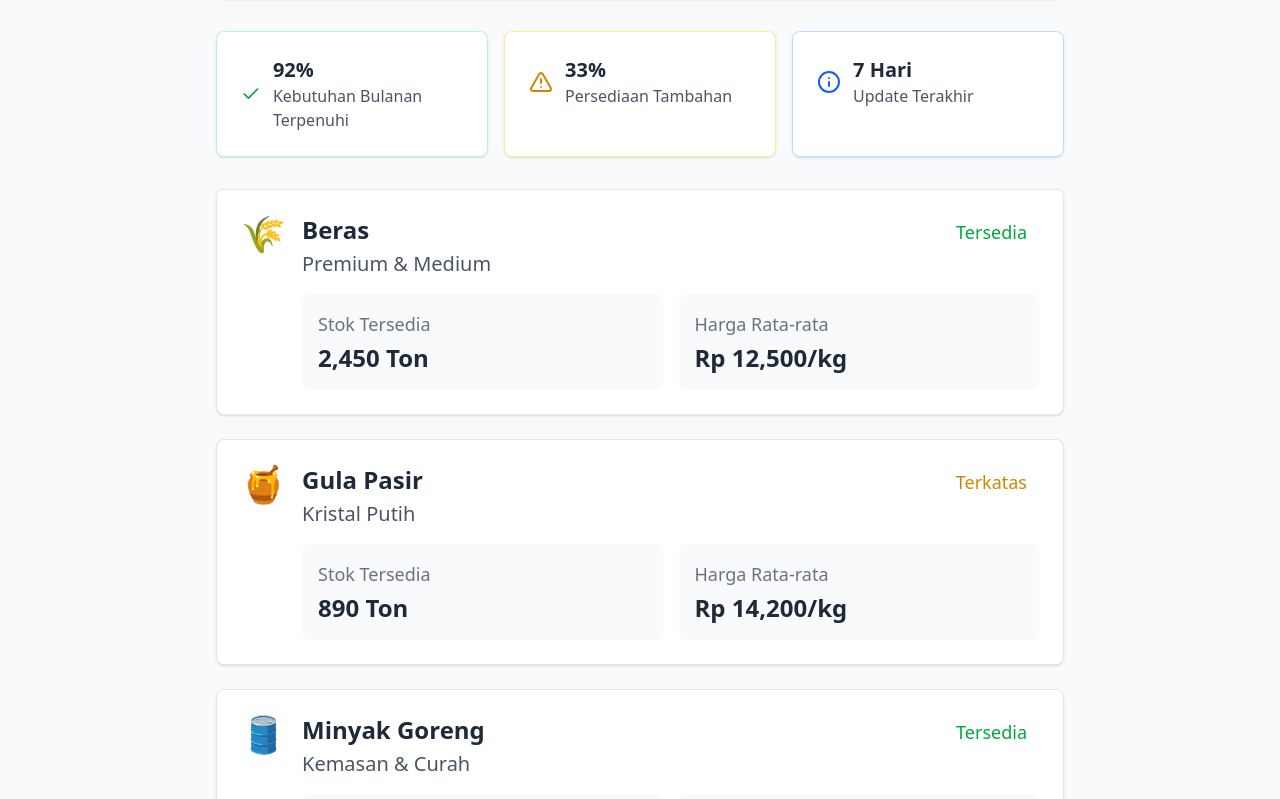
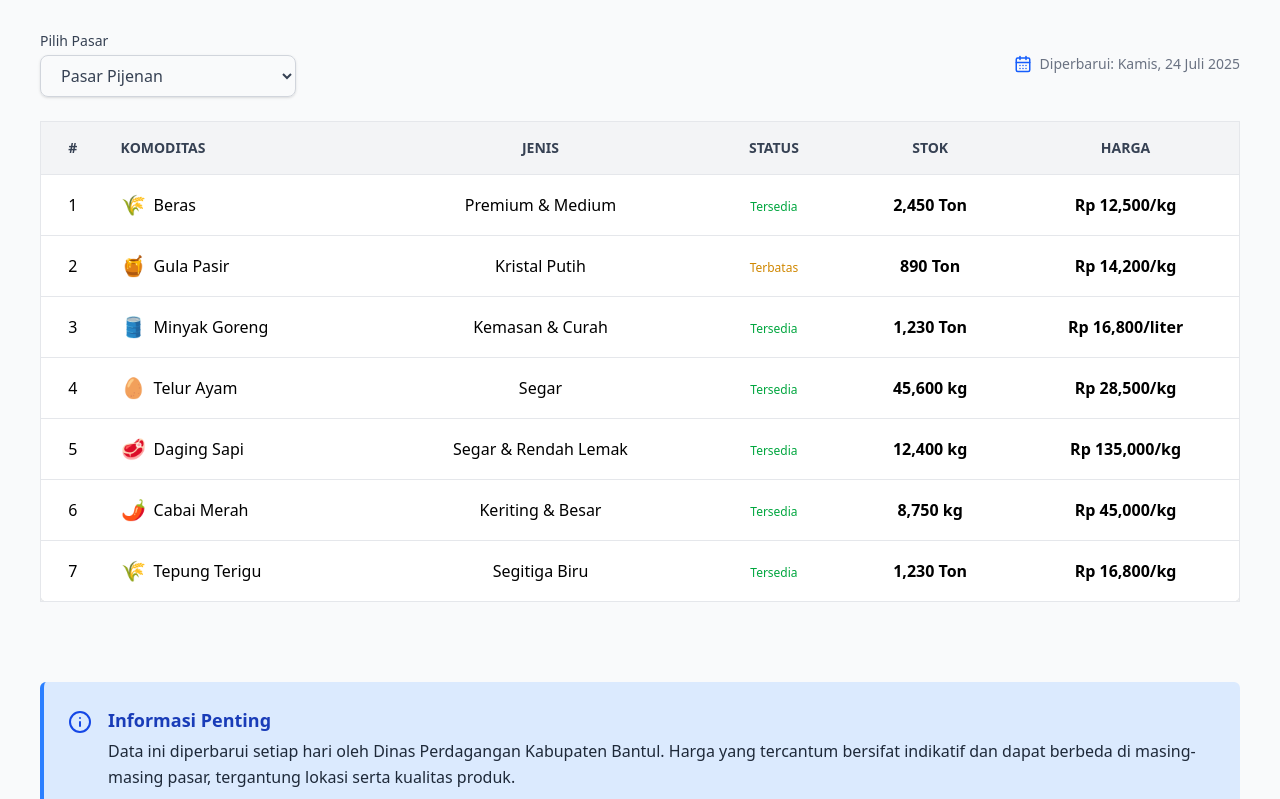
Before and after one commit to IAMHUDA/frontend-sigapan, a React (Vite) app: page / in a window 1280 px wide. Shown: the part 4901-5700 px from the top of the page. Built offline with nearby package versions, Linux system fonts and the light colour scheme; a web font is replaced by a local one.

Commit message:
Add - Stok Bahan Pokok

```diff
--- a/src/components/home/StokBahanPokok.jsx
+++ b/src/components/home/StokBahanPokok.jsx
@@ -1,8 +1,9 @@
-import React from 'react';
-import { Info, Check, AlertTriangle } from 'lucide-react';
+import React, { useState } from 'react';
+import { ClipboardList, CalendarDays, Info } from 'lucide-react';
 
 const StokBahanPokok = () => {
-  // Data stok bahan pokok
+  const [selectedMarket, setSelectedMarket] = useState('Pasar Pijenan');
+
   const stockData = [
     {
       category: 'Beras',
@@ -16,7 +17,7 @@ const StokBahanPokok = () => {
     {
       category: 'Gula Pasir',
       types: 'Kristal Putih',
-      status: 'Terkatas',
+      status: 'Terbatas',
       stock: '890 Ton',
       price: 'Rp 14,200/kg',
       icon: '🍯',
@@ -69,12 +70,19 @@ const StokBahanPokok = () => {
     }
   ];
 
+  const formattedDate = new Date().toLocaleDateString('id-ID', {
+    weekday: 'long',
+    year: 'numeric',
+    month: 'long',
+    day: 'numeric'
+  });
+
   return (
-    <div className="max-w-4xl mx-auto p-6 bg-gray-50 min-h-screen">
+    <div className="max-w-7xl mx-auto p-6 bg-gray-50 min-h-screen">
       {/* Header */}
-      <div className="mb-8 bg-white p-6 rounded-lg shadow-sm border border-gray-200">
+      <div className="mb-15 bg-white p-6 rounded-lg shadow-sm border border-gray-200">
         <h1 className="text-3xl font-bold text-gray-800 mb-2 flex items-center gap-2">
-          <Info className="text-blue-600" size={32} />
+          <ClipboardList className="text-blue-600" size={32} />
           Stok Bahan Pokok Hari Ini
         </h1>
         <p className="text-xl text-gray-600">
@@ -82,77 +90,76 @@ const StokBahanPokok = () => {
         </p>
       </div>
 
-      {/* Summary Cards */}
-      <div className="grid grid-cols-1 md:grid-cols-3 gap-4 mb-8">
-        <div className="bg-white p-6 rounded-lg shadow-sm border border-green-200">
-          <div className="flex items-center gap-3">
-            <Check className="text-green-600" size={24} />
+      {/* Dropdown + Tanggal */}
+      <div className="mb-6 flex flex-col md:flex-row md:items-center md:justify-between gap-4">
         <div>
-              <h3 className="text-xl font-semibold text-gray-800">92%</h3>
-              <p className="text-gray-600">Kebutuhan Bulanan Terpenuhi</p>
+          <label htmlFor="market-select" className="block text-sm text-gray-700 font-medium mb-1">
+            Pilih Pasar
+          </label>
+          <select
+            id="market-select"
+            value={selectedMarket}
+            onChange={(e) => setSelectedMarket(e.target.value)}
+            className="w-full md:w-64 px-4 py-2 border border-gray-300 rounded-lg shadow-sm text-gray-700 focus:outline-none focus:ring-2 focus:ring-blue-400"
+          >
+            <option value="Pasar Pijenan">Pasar Pijenan</option>
+            <option value="Pasar Piyungan">Pasar Piyungan</option>
+            <option value="Pasar Bantul">Pasar Bantul</option>
+            <option value="Pasar Imogiri">Pasar Imogiri</option>
+            <option value="Pasar Niten">Pasar Niten</option>
+          </select>
         </div>
-          </div>
-        </div>
-        <div className="bg-white p-6 rounded-lg shadow-sm border border-yellow-200">
-          <div className="flex items-center gap-3">
-            <AlertTriangle className="text-yellow-600" size={24} />
-            <div>
-              <h3 className="text-xl font-semibold text-gray-800">33%</h3>
-              <p className="text-gray-600">Persediaan Tambahan</p>
-            </div>
-          </div>
-        </div>
-        <div className="bg-white p-6 rounded-lg shadow-sm border border-blue-200">
-          <div className="flex items-center gap-3">
-            <Info className="text-blue-600" size={24} />
-            <div>
-              <h3 className="text-xl font-semibold text-gray-800">7 Hari</h3>
-              <p className="text-gray-600">Update Terakhir</p>
-            </div>
-          </div>
+
+        <div className="flex items-center text-sm text-gray-500">
+          <CalendarDays size={18} className="text-blue-600 mr-2" />
+          <span>Diperbarui: {formattedDate}</span>
         </div>
       </div>
 
-      {/* Stock Items */}
-      <div className="space-y-6">
+      {/* Table */}
+      <div className="overflow-x-auto">
+        <table className="w-full border-collapse border border-gray-200 bg-white shadow-sm rounded-lg text-base">
+          <thead className="bg-gray-100 text-gray-700 uppercase text-sm">
+            <tr>
+              <th className="p-4 text-center">#</th>
+              <th className="p-4 text-left">Komoditas</th>
+              <th className="p-4 text-center">Jenis</th>
+              <th className="p-4 text-center">Status</th>
+              <th className="p-4 text-center">Stok</th>
+              <th className="p-4 text-center">Harga</th>
+            </tr>
+          </thead>
+          <tbody>
             {stockData.map((item, index) => (
-          <div key={index} className="bg-white p-6 rounded-lg shadow-sm border border-gray-200">
-            <div className="flex items-start gap-4">
-              <div className="text-4xl">{item.icon}</div>
-              <div className="flex-1">
-                <div className="flex justify-between items-start">
-                  <h2 className="text-2xl font-bold text-gray-800 mb-1">{item.category}</h2>
-                  <span className={`px-3 py-1 rounded-full text-lg font-medium ${item.statusColor}`}>
+              <tr key={index} className="border-t border-gray-200 hover:bg-gray-50">
+                <td className="p-4 text-center">{index + 1}</td>
+                <td className="p-4 whitespace-nowrap flex items-center gap-2 font-medium text-left">
+                  <span className="text-xl">{item.icon}</span>
+                  {item.category}
+                </td>
+                <td className="p-4 text-center">{item.types}</td>
+                <td className="p-4 text-center">
+                  <span className={`text-xs font-medium px-2 py-1 rounded-full ${item.statusColor}`}>
                     {item.status}
                   </span>
-                </div>
-                <p className="text-xl text-gray-600 mb-4">{item.types}</p>
-
-                <div className="grid grid-cols-1 md:grid-cols-2 gap-4">
-                  <div className="bg-gray-50 p-4 rounded-lg">
-                    <h3 className="text-lg text-gray-500 mb-1">Stok Tersedia</h3>
-                    <p className="text-2xl font-semibold text-gray-800">{item.stock}</p>
-                  </div>
-                  <div className="bg-gray-50 p-4 rounded-lg">
-                    <h3 className="text-lg text-gray-500 mb-1">Harga Rata-rata</h3>
-                    <p className="text-2xl font-semibold text-gray-800">{item.price}</p>
-                  </div>
-                </div>
-              </div>
-            </div>
-          </div>
+                </td>
+                <td className="p-4 text-center font-semibold">{item.stock}</td>
+                <td className="p-4 text-center font-semibold">{item.price}</td>
+              </tr>
             ))}
+          </tbody>
+        </table>
       </div>
 
       {/* Footer Note */}
-      <div className="mt-8 bg-blue-50 p-6 rounded-lg border border-blue-200">
-        <div className="flex items-start gap-3">
-          <Info className="text-blue-600 mt-1" size={20} />
+      <div className="mt-20 bg-blue-100 p-6 rounded-md border-l-4 border-blue-500">
+  <div className="flex items-start gap-4">
+    <Info className="text-blue-700 mt-1 flex-shrink-0" size={24} />
     <div>
-            <h3 className="text-lg font-semibold text-gray-800 mb-2">Informasi Penting</h3>
-            <p className="text-gray-600">
-              Data diperbarui setiap hari oleh Dinas Perdagangan Kabupaten Bantul.
-              Harga dapat berbeda di setiap pasar tergantung lokasi dan kualitas produk.
+      <h3 className="text-lg font-semibold text-blue-800 mb-1">Informasi Penting</h3>
+      <p className="text-gray-800 leading-relaxed">
+        Data ini diperbarui setiap hari oleh <span className="font-medium">Dinas Perdagangan Kabupaten Bantul</span>.
+        Harga yang tercantum bersifat indikatif dan dapat berbeda di masing-masing pasar, tergantung lokasi serta kualitas produk.
       </p>
     </div>
   </div>
```
Lines whose indentation alone changed are shown as unchanged.
